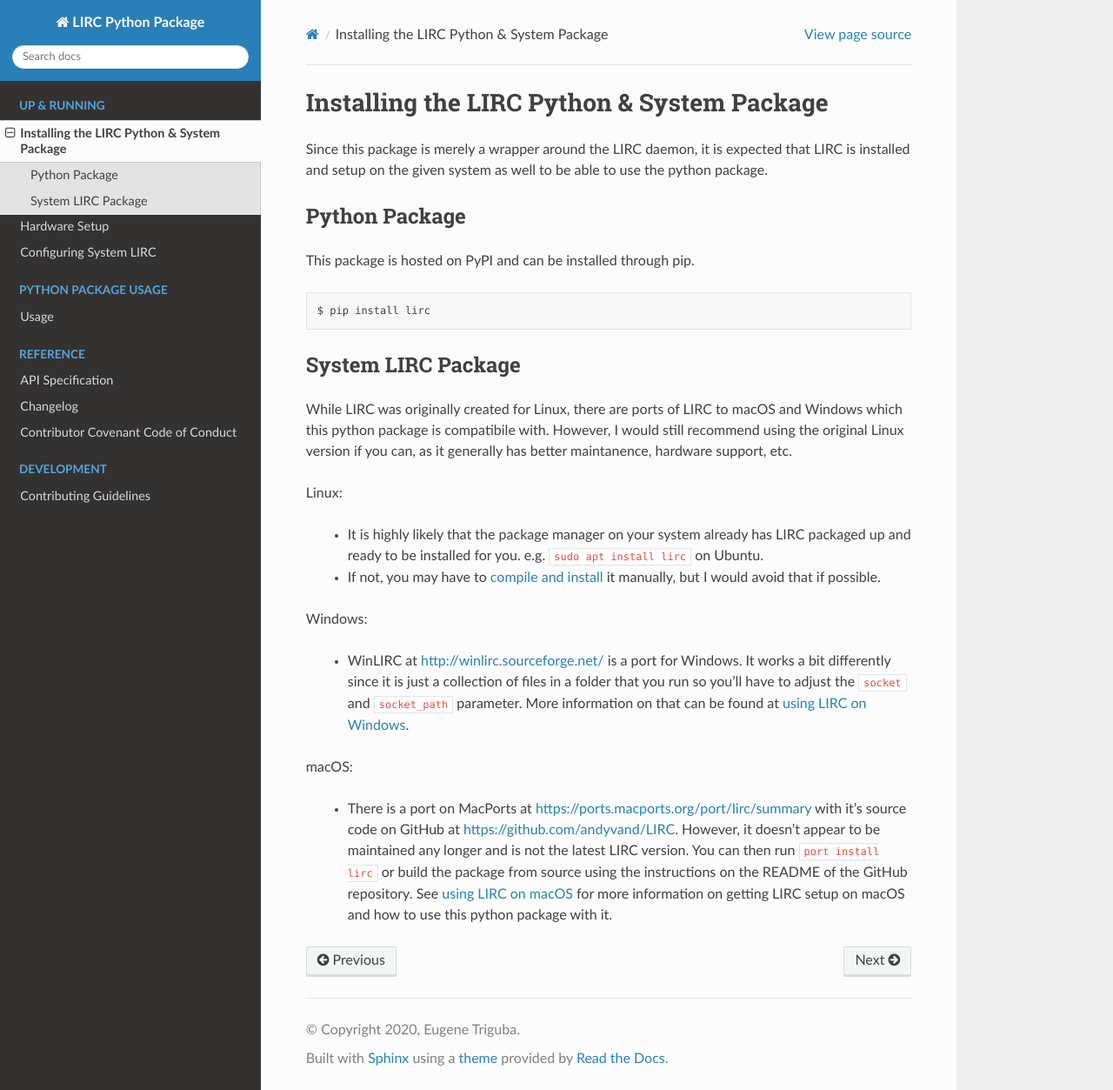
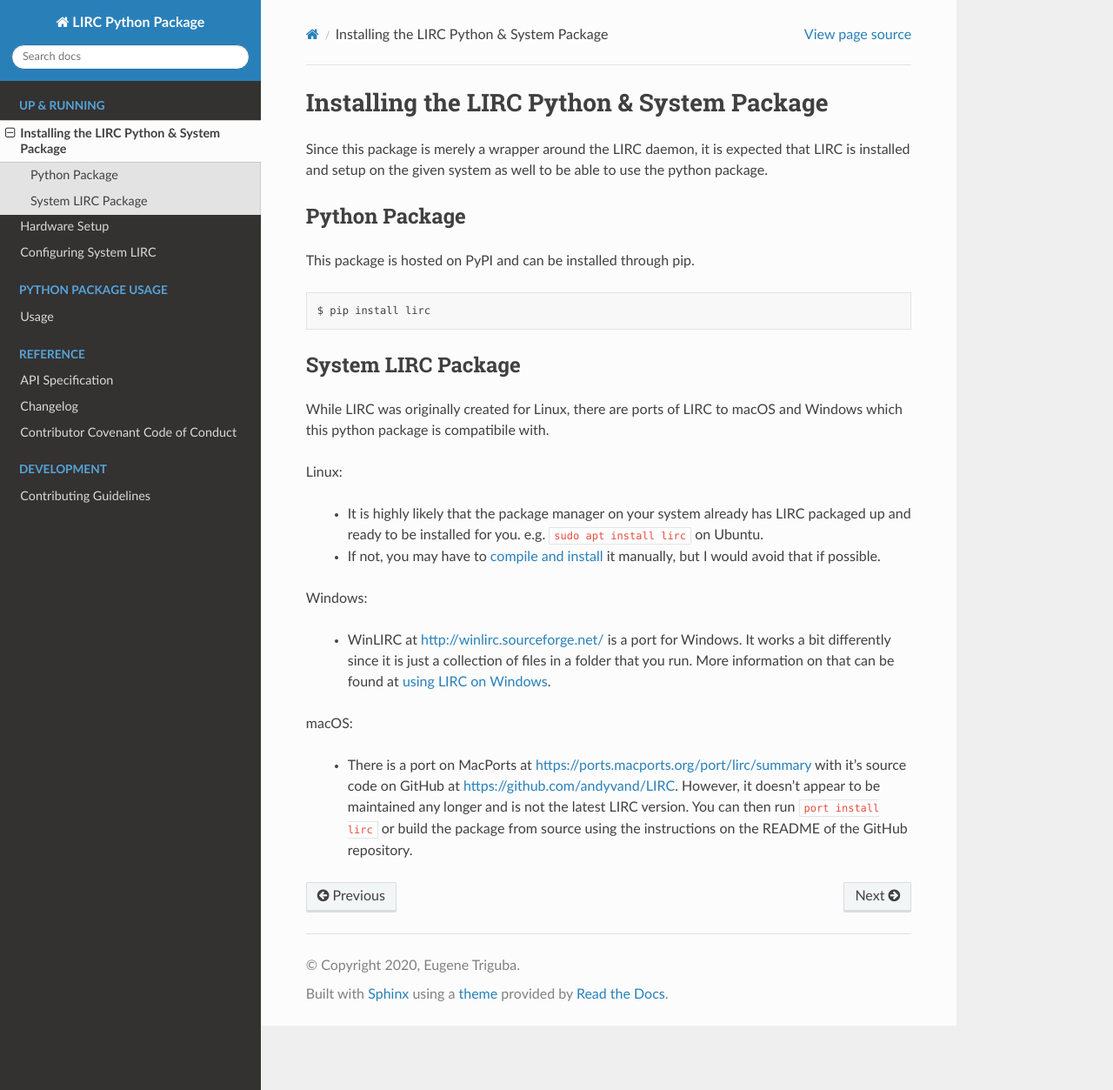
Before and after one commit to eugenetriguba/lirc, a Sphinx documentation site: the page built from docs/source/installation.rst, in a window 1280 px wide and 1253 px high. Shown: the whole window at 87% size. Built offline with Sphinx 7.4.7 and the Read the Docs theme 2.0.0, drawn with Linux system fonts in a browser that asks for light colours.

```diff
--- a/docs/source/installation.rst
+++ b/docs/source/installation.rst
@@ -21,10 +21,7 @@
 
 While LIRC was originally created for Linux, there
 are ports of LIRC to macOS and Windows which this
-python package is compatibile with. However, I would
-still recommend using the original Linux version if
-you can, as it generally has better maintanence,
-hardware support, etc.
+python package is compatibile with.
 
 Linux:
 
@@ -39,8 +36,7 @@
 
   * WinLIRC at http://winlirc.sourceforge.net/ is a port for Windows.
     It works a bit differently since it is just a collection of files
-    in a folder that you run so you'll have to adjust the ``socket``
-    and ``socket_path`` parameter. More information on that can be found
+    in a folder that you run. More information on that can be found
     at `using LIRC on Windows <./using-lirc-on-windows.html>`_.
 
 macOS:
@@ -49,6 +45,4 @@
     with it's source code on GitHub at https://github.com/andyvand/LIRC. However,
     it doesn't appear to be maintained any longer and is not the latest LIRC version.
     You can then run ``port install lirc`` or build the package from source using
-    the instructions on the README of the GitHub repository. See
-    `using LIRC on macOS <./using-lirc-on-macos.html>`_ for more information on
-    getting LIRC setup on macOS and how to use this python package with it.
+    the instructions on the README of the GitHub repository.
```
Also changed, not shown: docs/source/configuring-system-lirc.rst (+6 -1 lines), docs/source/usage.rst (+6 -6 lines).
